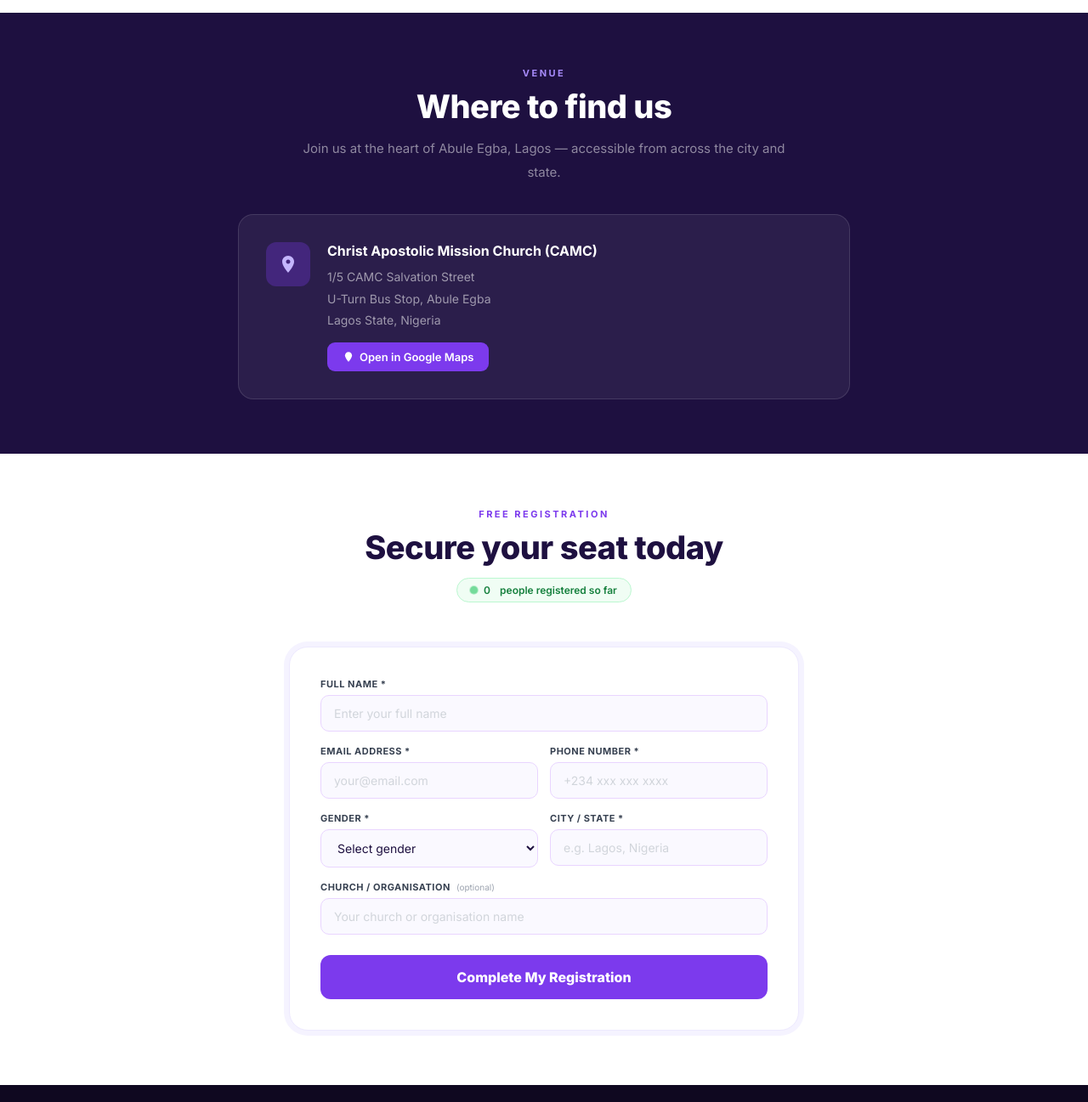
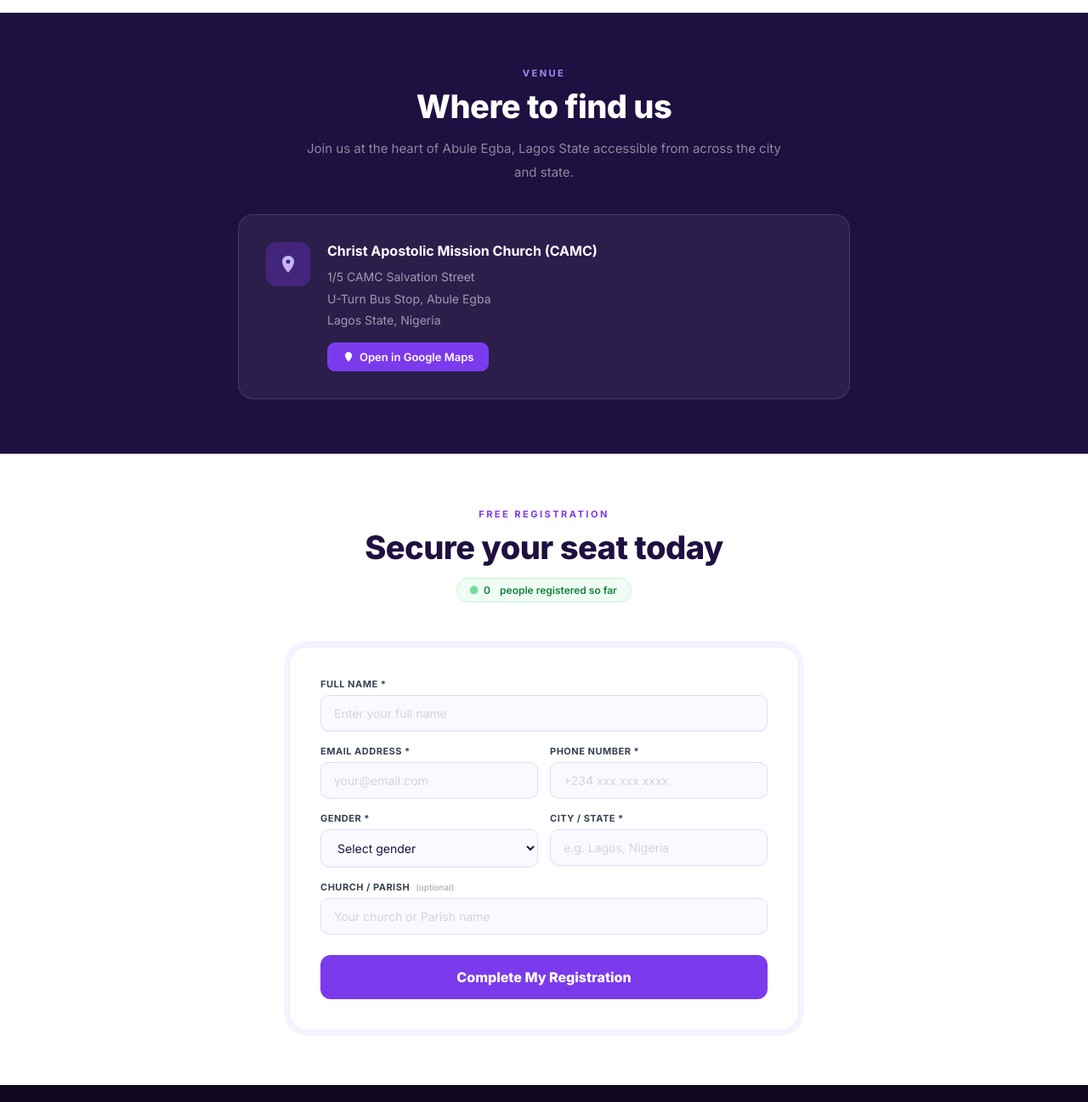
Before and after one commit to ROCK-TECH-web/Nyc-Congress, a plain HTML site: page Index.html in a window 1280 px wide. Shown: the part 4005-5302 px from the top of the page at 85% size. Drawn offline with Linux system fonts and the light colour scheme.

Commit message:
Update venue description and form labels

```diff
--- a/Index.html
+++ b/Index.html
@@ -322,7 +322,7 @@ footer{background:#0f0820;padding:48px 2rem 28px;text-align:center}
   <div class="venue-inner fade-up">
     <div class="eyebrow">Venue</div>
     <h2 class="section-h">Where to find us</h2>
-    <p class="section-p">Join us at the heart of Abule Egba, Lagos — accessible from across the city and state.</p>
+    <p class="section-p">Join us at the heart of Abule Egba, Lagos State accessible from across the city and state.</p>
     <div class="venue-card">
       <div class="vpin"><svg width="24" height="24" viewBox="0 0 24 24" fill="#c4b5fd"><path d="M12 2C8.13 2 5 5.13 5 9c0 5.25 7 13 7 13s7-7.75 7-13c0-3.87-3.13-7-7-7zm0 9.5c-1.38 0-2.5-1.12-2.5-2.5s1.12-2.5 2.5-2.5 2.5 1.12 2.5 2.5-1.12 2.5-2.5 2.5z"/></svg></div>
       <div>
@@ -355,7 +355,7 @@ footer{background:#0f0820;padding:48px 2rem 28px;text-align:center}
           <div class="fg"><label>Gender *</label><select id="fg-s"><option value="">Select gender</option><option>Male</option><option>Female</option></select><div class="ferr" id="eg">Please select your gender</div></div>
           <div class="fg"><label>City / State *</label><input type="text" id="fc" placeholder="e.g. Lagos, Nigeria"/><div class="ferr" id="ec">Enter your city or state</div></div>
         </div>
-        <div class="fg"><label>Church / Organisation <span class="opt">(optional)</span></label><input type="text" id="fo" placeholder="Your church or organisation name"/></div>
+        <div class="fg"><label>Church / Parish <span class="opt">(optional)</span></label><input type="text" id="fo" placeholder="Your church or Parish name"/></div>
         <button class="reg-btn" id="reg-btn" onclick="doReg()">
           <span id="btn-t">Complete My Registration</span>
           <div class="spinner" id="spin"></div>
```
